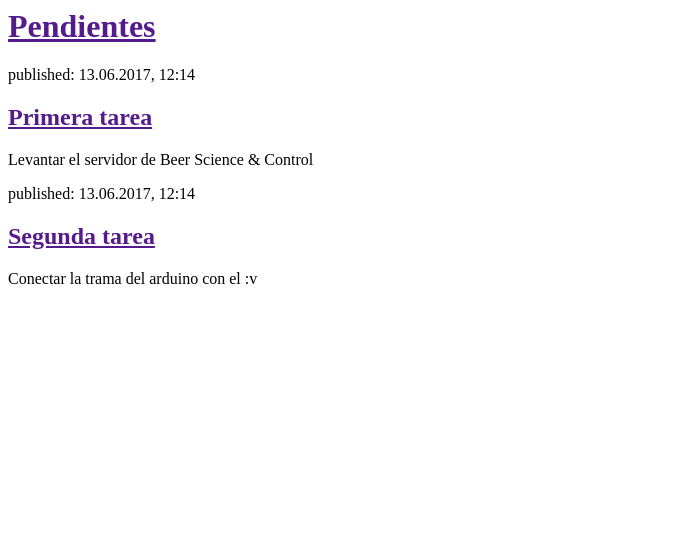
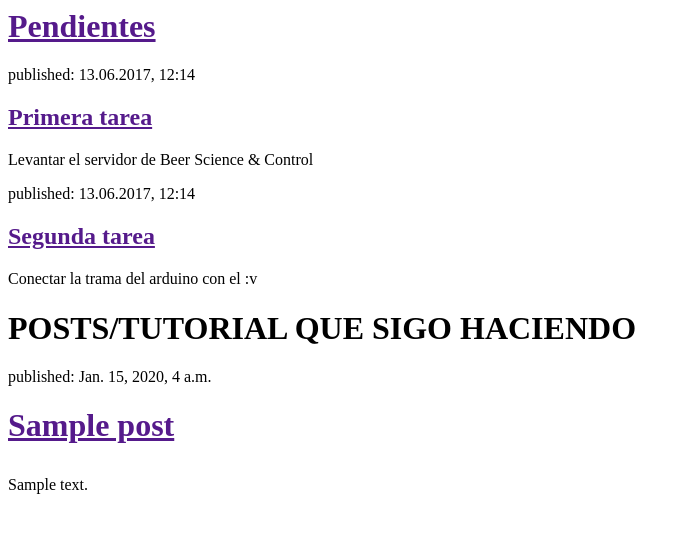
Before and after one commit to alfonso0597/my-first-blog, a Django app: template blog/templates/blog/post_list.html in a window 1280 px wide. Shown: the top 533 px of the page, without its empty margins (0-690 px from the left). Run offline with Django 3.2, Linux system fonts and the light colour scheme; the template is opened without the code that fills it: values that come from a table or form of the project are taken from there, others are empty; tables that the repository leaves empty hold one stand-in row (values such as "Sample post").

Commit message:
Added post viewing on HTML

```diff
--- a/blog/templates/blog/post_list.html
+++ b/blog/templates/blog/post_list.html
@@ -18,5 +18,16 @@
             <h2><a href="">Segunda tarea</a></h2>
             <p>Conectar la trama del arduino con el  :v</p>
         </div>
+         <div>
+          <h1> POSTS/TUTORIAL QUE SIGO HACIENDO </h1>
+        </div>
+          {% for post in posts %}
+        <div>
+          <p> published: {{ post.published_date }} </p>
+          <h1><a href=""> {{ post.title }} </p></a></h1>
+          <p>{{ post.text|linebreaksbr }} </p>
+        </div>
+          {% endfor %}
+
     </body>
 </html>
--- a/blog/views.py
+++ b/blog/views.py
@@ -1,6 +1,9 @@
 from django.shortcuts import render
+from django.utils import timezone
+from .models import Post
 
 # Create your views here.
 
 def post_list(request):
-    return render(request, 'blog/post_list.html', {})
+    posts = Post.objects.filter(published_date__lte=timezone.now()).order_by('published_date')
+    return render(request, 'blog/post_list.html', {'posts' : posts})
```
